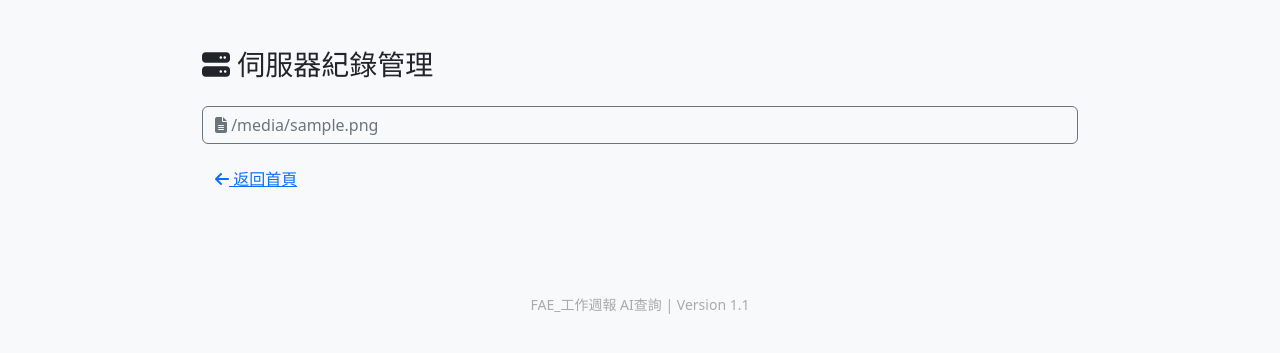
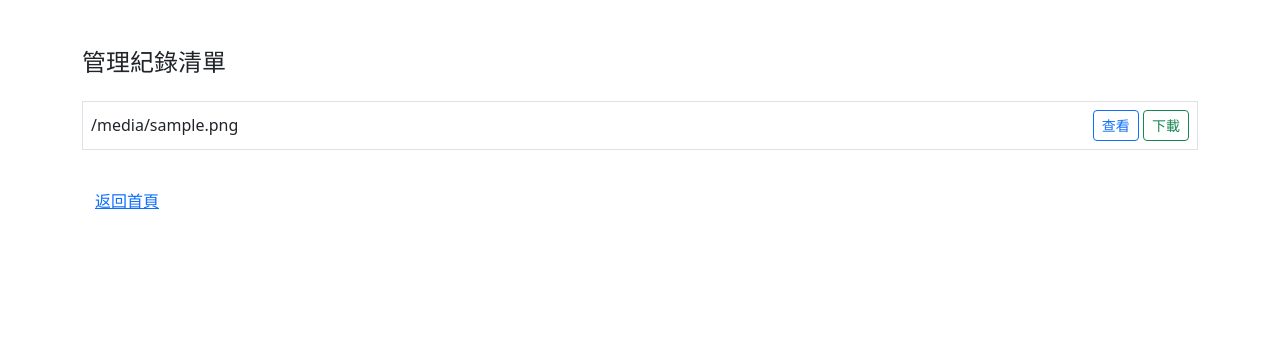
Before and after one commit to yushangming/line_csv_bot, a Flask app: template templates/admin_logs.html in a window 1280 px wide. Shown: the top 353 px of the page. Run offline with Flask 3, Linux system fonts and the light colour scheme; the template is opened without the code that fills it: most values are stand-ins (such as "Sample title", 1, 10 or a date in 2020); parts of the project's set-up code (start-up, migrations or seed data) failed here and were passed over.

Commit message:
Update admin_logs.html

```diff
--- a/templates/admin_logs.html
+++ b/templates/admin_logs.html
@@ -1,32 +1,23 @@
-
 <!DOCTYPE html>
 <html lang="zh">
 <head>
   <meta charset="UTF-8">
-  <title>{{ title }}</title>
+  <title>管理紀錄</title>
   <link href="https://cdn.jsdelivr.net/npm/bootstrap@5.3.3/dist/css/bootstrap.min.css" rel="stylesheet">
-  <link href="https://cdnjs.cloudflare.com/ajax/libs/font-awesome/6.5.0/css/all.min.css" rel="stylesheet">
-  <style>
-    body { background-color: #f8f9fa; }
-    .container { max-width: 900px; }
-    footer { margin-top: 60px; color: #aaa; }
-    .log-entry pre { background: #f1f1f1; padding: 15px; border-radius: 6px; }
-  </style>
 </head>
 <body>
-
-  <div class="container py-5">
-    <h3 class="mb-4"><i class="fas fa-server"></i> 伺服器紀錄管理</h3>
-    {% for file in log_files %}
-      <div class="mb-3">
-        <a href="/admin/logs/{{ file }}" class="btn btn-outline-secondary w-100 text-start">
-          <i class="fas fa-file-lines"></i> {{ file }}
-        </a>
+<div class="container py-5">
+  <h4 class="mb-4">管理紀錄清單</h4>
+  {% for file in log_files %}
+    <div class="d-flex justify-content-between align-items-center border p-2 mb-2">
+      <div>{{ file }}</div>
+      <div>
+        <a class="btn btn-sm btn-outline-primary" href="/admin/logs/{{ file }}">查看</a>
+        <a class="btn btn-sm btn-outline-success" href="/admin/logs/{{ file }}/download">下載</a>
       </div>
-    {% endfor %}
-    <a href="/" class="btn btn-link"><i class="fas fa-arrow-left"></i> 返回首頁</a>
-  </div>
-
-  <footer class="text-center mt-5 small">FAE_工作週報 AI查詢 | Version 1.1</footer>
+    </div>
+  {% endfor %}
+  <a href="/" class="btn btn-link mt-4">返回首頁</a>
+</div>
 </body>
 </html>
```
